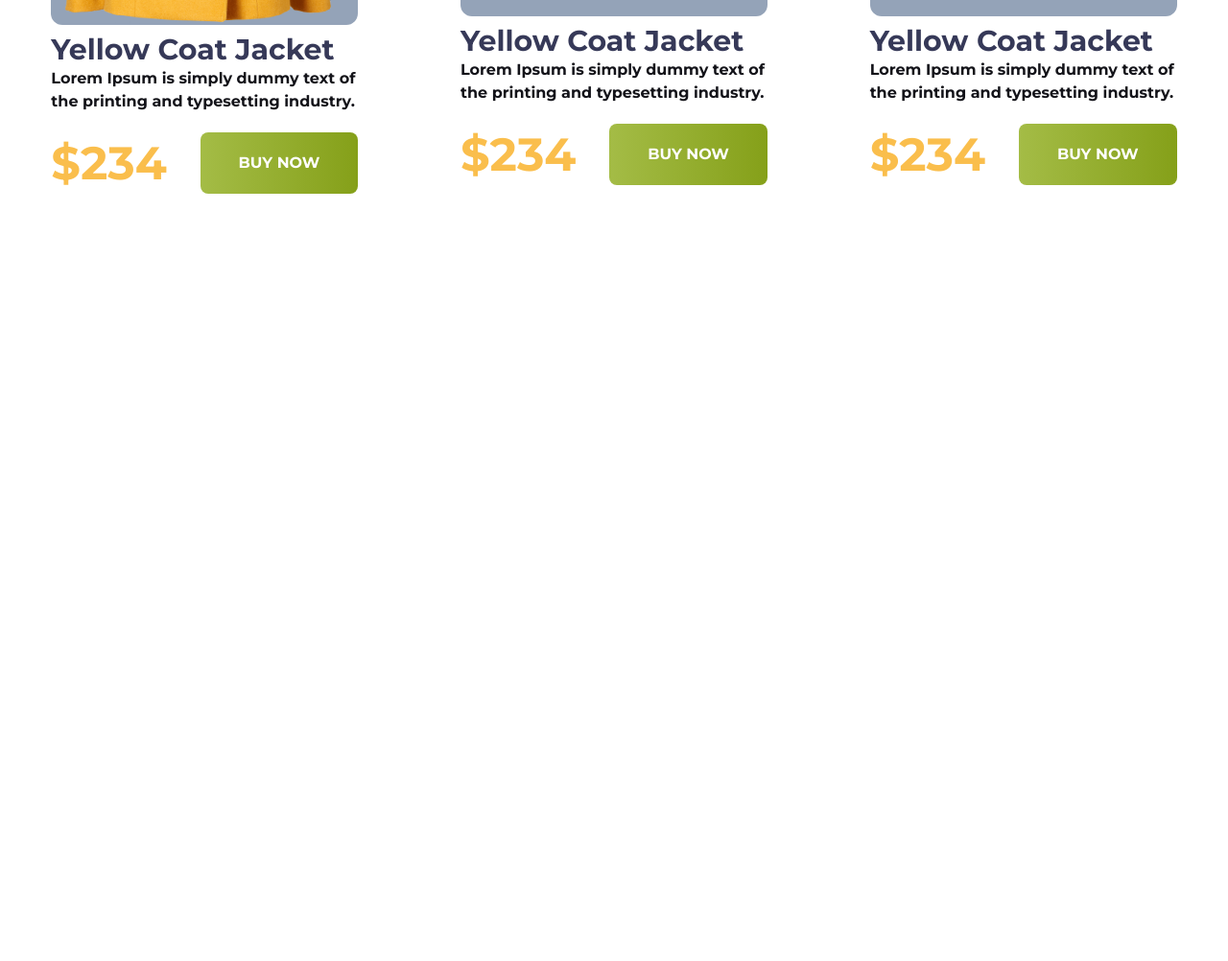
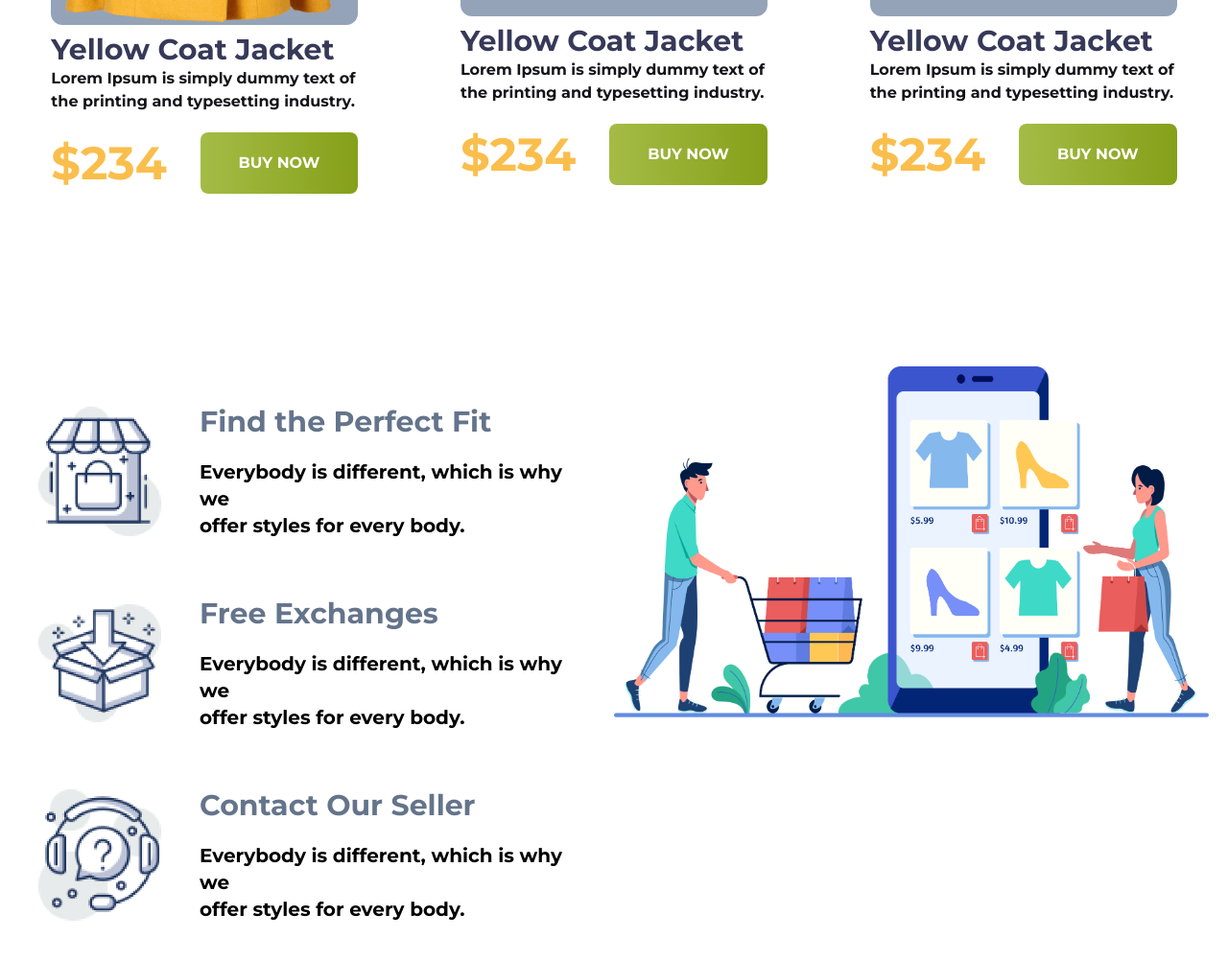
Before and after one commit to MD-Rakibul-Hassan/Jackets-store, a plain HTML site: page index.html in a window 1280 px wide. Shown: the part 2070-3072 px from the top of the page at 96% size. Before the commit the page ends 2292 px from the top, so only its background shows below. Drawn offline with nearby package versions, Linux system fonts and the light colour scheme.

Commit message:
add extra part of the site

```diff
--- a/index.html
+++ b/index.html
@@ -129,6 +129,37 @@
                 </div>
             </div>
         </section>
+        <!-- Extra information -->
+        <section class="mt-20 lg:mt-40 container">
+            <div class="lg:flex lg:justify-between lg:flex-row lg:px-5 flex flex-col-reverse">
+                <div class="w-full lg:w-1/2">
+                    <div class="flex gap-5 items-center m-5">
+                        <img class="w-32 " src="./icons/house.png" alt="">
+                        <div>
+                            <h1 class="text-3xl m-5 text-slate-500">Find the Perfect Fit</h1>
+                            <p class="text-xl m-5  font-bold">Everybody is different, which is why we <br> offer styles for every body.</p>
+                        </div>
+                    </div>
+                    <div class="flex gap-5 items-center m-5">
+                        <img class="w-32 " src="./icons/box.png" alt="">
+                        <div>
+                            <h1 class="text-3xl m-5 text-slate-500">Free Exchanges</h1>
+                            <p class="text-xl m-5  font-bold">Everybody is different, which is why we <br> offer styles for every body.</p>
+                        </div>
+                    </div>
+                    <div class="flex gap-5 items-center m-5">
+                        <img class="w-32 " src="./icons/question.png" alt="">
+                        <div>
+                            <h1 class="text-3xl m-5 text-slate-500">Contact Our Seller</h1>
+                            <p class="text-xl m-5  font-bold">Everybody is different, which is why we <br> offer styles for every body.</p>
+                        </div>
+                    </div>
+                </div>
+                <div class="lg:w-1/2 w-full">
+                    <img class="w-[100%]" src="./images/shopping.png" alt="">
+                </div>
+            </div>
+        </section>
     </main>
     <!-- Footer section  -->
 </body>
```
